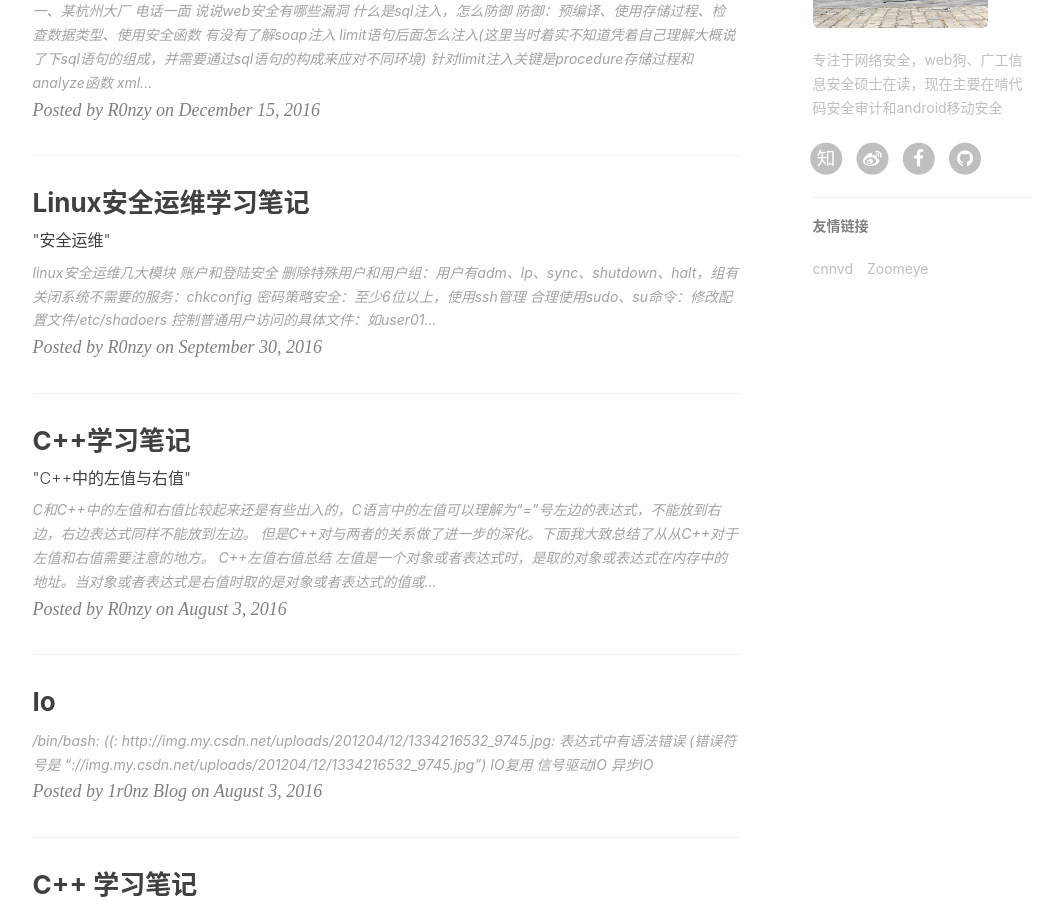
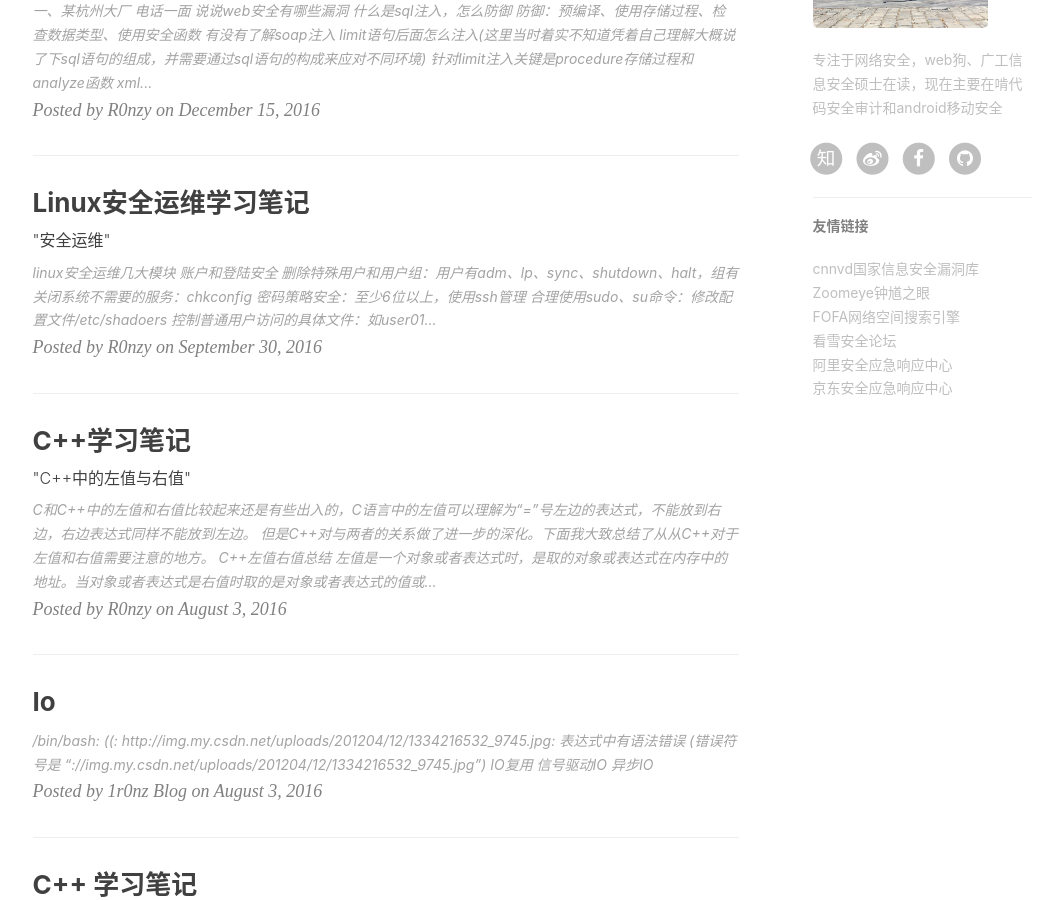
Before and after one commit to yangrz/blog, a Jekyll site: the page built from index.html, in a window 1280 px wide and 900 px high, scrolled down 844 px. Shown: the whole window, without its empty margins (135-1188 px from the left). Built offline with Jekyll 4.4.1, drawn with Linux system fonts in a browser that asks for light colours; nearby versions of some CDN libraries; the list of posts is cut into pages by our own code; comment, search, counter and statistics services are not loaded; some of the changed lines change nothing that is shown.

Commit message:
2017-02-15

```diff
--- a/_config.yml
+++ b/_config.yml
@@ -82,36 +82,29 @@ featured-condition-size: 0             # A tag will be featured if the size of i
 
 # Friends
 friends: [
-    # {
-    #     title: "cnnvd国家信息安全漏洞库",
-    #     href: "http://www.cnnvd.org.cn/"
-    # }
-    # {
-    #     title: "Zoomeye钟馗之眼",
-    #     href: "https://www.zoomeye.org/"
-    # }
-    # {
-    #     title: "FOFA网络空间搜索引擎",
-    #     href: "https://fofa.so/"
-    # }
-    # {
-    #     title: "看雪安全论坛",
-    #     href: "http://bbs.pediy.com/"
-    # }
-    #  {
-    #     title: "阿里安全应急响应中心",
-    #     href: "https://security.alibaba.com/"
-    # }
-    # {
-    #     title: "京东安全应急响应中心",
-    #     href: "https://security.jd.com/"
-    # }
-       {
-      title: "cnnvd",
-      href: "http://www.cnnvd.org.cn/"
-      },
     {
-      title: "Zoomeye",
+        title: "cnnvd国家信息安全漏洞库",
+        href: "http://www.cnnvd.org.cn/"
+    },
+    {
+        title: "Zoomeye钟馗之眼",
         href: "https://www.zoomeye.org/"
+    },
+    {
+        title: "FOFA网络空间搜索引擎",
+        href: "https://fofa.so/"
+    },
+    {
+        title: "看雪安全论坛",
+        href: "http://bbs.pediy.com/"
+    },
+     {
+        title: "阿里安全应急响应中心",
+        href: "https://security.alibaba.com/"
+    },
+    {
+        title: "京东安全应急响应中心",
+        href: "https://security.jd.com/"
     }
+
 ]
```
